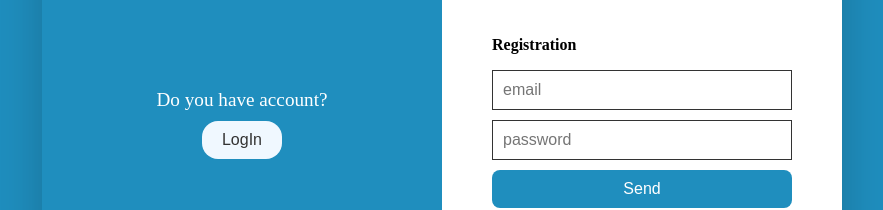
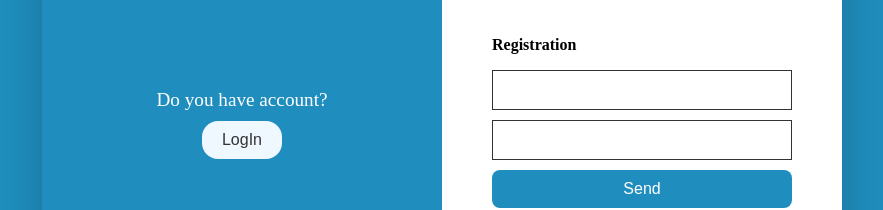
Before and after one commit to Mrfroxi/taskManager-frontend, a React (Create React App) app: page / in a window 1280 px wide. Shown: the part 286-496 px from the top of the page, without its empty margins (198-1081 px from the left). Built offline with nearby package versions, Linux system fonts and the light colour scheme.

Commit message:
bug:input

```diff
--- a/src/features/singInForm/interface/singInFormInterface.ts
+++ b/src/features/singInForm/interface/singInFormInterface.ts
@@ -1,6 +1,7 @@
-import { IAuth } from "../../../shared/interfaces/authInterface";
+import { EmailEntity, PasswordEntity } from "../../../shared/interfaces/authInterface";
 
 export interface SingInProps {
 	active:boolean,
-	auth:IAuth
+	email:EmailEntity
+	password:PasswordEntity
 }
--- a/src/features/singInForm/singInFrom.tsx
+++ b/src/features/singInForm/singInFrom.tsx
@@ -2,7 +2,7 @@ import React from 'react';
 import styled from 'styled-components';
 import TitleList from '../../entities/authUi/titleList/titleList';
 import { StyledButton } from '../../shared/ui/button/roundedButton/roundedButton';
-import { StyledInput } from '../../shared/ui/input/authInput/authInput';
+import AuthInput from '../../shared/ui/input/authInput/authInput';
 import { SingInProps } from './interface/singInFormInterface';
 
 
@@ -29,9 +29,9 @@ type TSingUpFormProps = {
 	active: boolean;
 }
 
-const SingInForm  = ({active ,auth}:SingInProps)=>{
+const SingInForm  = ({active ,email ,password}:SingInProps)=>{
 
-	const {isEmpty,isDirty ,minLengthError,emailError , value , onBlur , onChange} = auth;
+	const {isEmpty,isDirty ,minLengthError,emailError} = email;
 
 	return<StyledForm active={active}>
 
@@ -39,9 +39,9 @@ const SingInForm  = ({active ,auth}:SingInProps)=>{
 
 		<TitleList isDirty={isDirty} minLengthError={minLengthError} emailError={emailError} isEmpty={isEmpty}/>
 
-		<StyledInput name='email' type='text' value= {value} onChange={onChange} onBlur={onBlur} placeholder={'email'}/>
+		<AuthInput name='email' type='text' value= {email.value} onChange={email.onChange} onBlur={email.onBlur} placeholder={'email'}/>
 
-		<StyledInput name='password' type='text' value= {value} onChange={onChange} onBlur={onBlur} placeholder={'password'}/>
+		<AuthInput name='password' type='text' value= {password.value} onChange={password.onChange} onBlur={password.onBlur} placeholder={'password'}/>
 
 		<StyledButton active={active}>Send</StyledButton>
 	</StyledForm>;
--- a/src/features/singUpForm/interface/singUpFormInterface.ts
+++ b/src/features/singUpForm/interface/singUpFormInterface.ts
@@ -1,6 +1,7 @@
-import { IAuth } from "../../../shared/interfaces/authInterface";
+import { EmailEntity, PasswordEntity } from "../../../shared/interfaces/authInterface";
 
 export interface SingUpProps {
 	active:boolean,
-	auth:IAuth
+	email:EmailEntity
+	password:PasswordEntity
 }
--- a/src/features/singUpForm/singUpForm.tsx
+++ b/src/features/singUpForm/singUpForm.tsx
@@ -2,7 +2,7 @@ import React from 'react';
 import styled from 'styled-components';
 import TitleList from '../../entities/authUi/titleList/titleList';
 import { StyledButton } from '../../shared/ui/button/roundedButton/roundedButton';
-import { StyledInput } from '../../shared/ui/input/authInput/authInput';
+import AuthInput from '../../shared/ui/input/authInput/authInput';
 import { SingUpProps } from './interface/singUpFormInterface';
 
 type TSingUpFormProps = {
@@ -28,9 +28,9 @@ const StyledTitle = styled.p`
 	font-weight:bold
 `;
 
-const SingUpForm  = ({active ,auth}:SingUpProps)=>{
+const SingUpForm  = ({active ,email ,password}:SingUpProps)=>{
 
-	const {isEmpty,isDirty ,minLengthError,emailError , value , onBlur , onChange} = auth;
+	const {isEmpty,isDirty ,minLengthError,emailError} = email;
 
 	return<StyledForm active={active}>
 
@@ -38,9 +38,9 @@ const SingUpForm  = ({active ,auth}:SingUpProps)=>{
 
 		<TitleList isDirty={isDirty} minLengthError={minLengthError} emailError={emailError} isEmpty={isEmpty}/>
 
-		<StyledInput name='email' type='text' value= {value} onChange={onChange} onBlur={onBlur} placeholder={'email'}/>
+		<AuthInput name='email' type='text' value= {email.value} onChange={email.onChange} onBlur={email.onBlur} placeholder={'email'}/>
 
-		<StyledInput name='password' type='text' value= {value} onChange={onChange} onBlur={onBlur} placeholder={'password'}/>
+		<AuthInput name='password' type='text' value= {password.value} onChange={password.onChange} onBlur={password.onBlur} placeholder={'password'}/>
 
 		<StyledButton active={active}>Send</StyledButton>
 	</StyledForm>;
--- a/src/pages/auth/authComponent.tsx
+++ b/src/pages/auth/authComponent.tsx
@@ -33,6 +33,7 @@ box-sizing: border-box;
 type TGlobalProps = {
 	active:boolean;
 }
+
 const AuthComponent =  () => {
 	const email = useInput('', {isEmpty:true ,minLength:5,isEmail: true ,} );
 	const password = useInput('', {isEmpty:true ,minLength:5});
@@ -49,9 +50,9 @@ const AuthComponent =  () => {
 
 		<AuthSection onClick ={() => changeAuth() }/>
 
-		<AuthFormBox   active={currentAuthCondition} auth={email} type={'reg'}/>
+		<AuthFormBox   active={currentAuthCondition} email={email} password={password} type={'reg'}/>
 
-		<AuthFormBox   active={currentAuthCondition} auth={password} type={'log'}/>
+		<AuthFormBox   active={currentAuthCondition} email={email} password={password}   type={'log'}/>
 
 	</StyledComponent>)
 	;
--- a/src/shared/ui/desiredTitle/desiredTitle.ts
+++ b/src/shared/ui/desiredTitle/desiredTitle.ts
@@ -4,6 +4,6 @@ import styled from "styled-components";
 
 export const DesiredTitle = styled.p`
     color: red;
-	font-size: 16px;
+	font-size: 12px;
 	font-weight:bold
 `;
--- a/src/shared/ui/input/authInput/authInput.ts
+++ b/src/shared/ui/input/authInput/authInput.tsx
@@ -8,10 +8,20 @@ type TStyledInputProps = {
 	onBlur: () => void,
 	placeholder: string,
 }
-export const StyledInput = styled.input<TStyledInputProps>`
+
+const StyledInput = styled.input`
 width: 100%;
 padding: 10px;
 border: solid 1px #333;
 font-size:inherit;
 margin-bottom: 10px;
 `;
+
+
+const AuthInput = (props:TStyledInputProps) =>{
+	 const { value , onBlur , onChange} = props;
+
+	 return <StyledInput onBlur={onBlur} onChange={onChange} value={value}/>;
+};
+
+export default AuthInput;
--- a/src/wrapper/authFormWrapper/authFormWrapper.jsx
+++ b/src/wrapper/authFormWrapper/authFormWrapper.jsx
@@ -20,10 +20,10 @@ const StyledForm = styled.div`${(props)=>{
     `;
 }}`;
 
-const AuthFormBox = ({active ,auth , type}) =>{
+const AuthFormBox = ({active ,email ,type ,password}) =>{
 
 	return <StyledForm active={active}>
-		{type === 'log' ?  <SingInForm  active={active} auth={auth}/> : <SingUpForm active={active} auth={auth}/>}
+		{type === 'log' ?  <SingInForm  active={active} email={email} password={password}/> : <SingUpForm active={active} email={email} password={password}/>}
 
 	</StyledForm>;
 
```
Also changed, not shown: src/shared/interfaces/authInterface.ts (+12 -1 lines).
